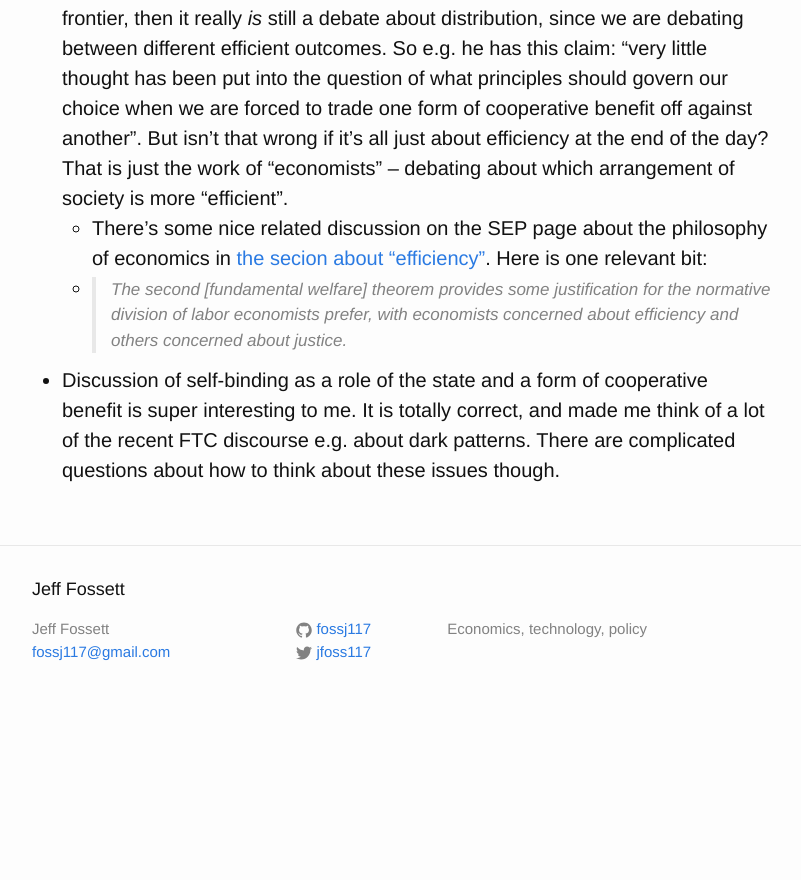
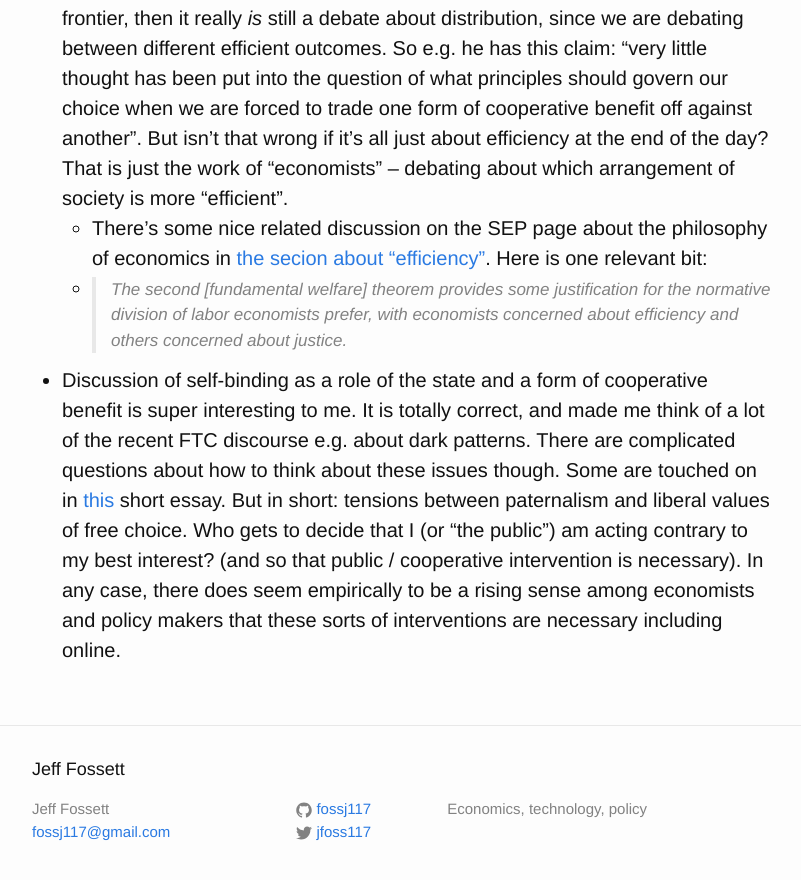
Before and after one commit to Fossj117/fossj117.github.io, a Jekyll site: the page built from _posts/decentralized-society-iap/2024-01-06-decentralized-society-class1.md, in a window 1280 px wide and 900 px high, scrolled down 3502 px. Shown: the top 880 px of the window, without its empty margins (238-1039 px from the left). Built offline with Jekyll 4.4.1, drawn with Linux system fonts in a browser that asks for light colours; a script that is not in the unit is left out; before the commit the page ends 4222 px from its top, so only the background shows below that.

Commit message:
add note about behavioral

```diff
--- a/_posts/decentralized-society-iap/2024-01-06-decentralized-society-class1.md
+++ b/_posts/decentralized-society-iap/2024-01-06-decentralized-society-class1.md
@@ -42,4 +42,4 @@ A few (very) quick note-to-self comments for now:
 - Something that confuses me about the ultimate critique. Suppose we grant the main argument that there are multiple modes of producing cooperative efficiency and there are tensions between some of them some of the time, and that sometimes social policy debates are about which of these modes of cooperation to priortize. Well, under this understanding, such social policy debates are eminently "solvable" -- i.e. in such a debate, everyone is essentially on the same page about the target (efficiency / welfare); the outcomes are commensurate. And so it's ultimately just a "technical" debate (which economists or whoever can presumably help arbitrate) about who is right about maximizing the agreed upon target. Insofar as this is not the case, e.g. because different forms of cooperation drive toward different locations on the pareto frontier, then it really _is_ still a debate about distribution, since we are debating between different efficient outcomes. So e.g. he has this claim: "very little thought has been put into the question of what principles should govern our choice when we are forced to trade one form of cooperative benefit off against another". But isn't that wrong if it's all just about efficiency at the end of the day? That is just the work of "economists" -- debating about which arrangement of society is more "efficient".
   - There's some nice related discussion on the SEP page about the philosophy of economics in [the secion about "efficiency"](https://plato.stanford.edu/entries/economics/#Effi). Here is one relevant bit:
   - > The second \[fundamental welfare\] theorem provides some justification for the normative division of labor economists prefer, with economists concerned about efficiency and others concerned about justice.
-- Discussion of self-binding as a role of the state and a form of cooperative benefit is super interesting to me. It is totally correct, and made me think of a lot of the recent FTC discourse e.g. about dark patterns. There are complicated questions about how to think about these issues though.
+- Discussion of self-binding as a role of the state and a form of cooperative benefit is super interesting to me. It is totally correct, and made me think of a lot of the recent FTC discourse e.g. about dark patterns. There are complicated questions about how to think about these issues though. Some are touched on in [this](https://jeffreyfossett.com/2021/11/17/benjamin-architecture.html) short essay. But in short: tensions between paternalism and liberal values of free choice. Who gets to decide that I (or "the public") am acting contrary to my best interest? (and so that public / cooperative intervention is necessary). In any case, there does seem empirically to be a rising sense among economists and policy makers that these sorts of interventions are necessary including online.
```
